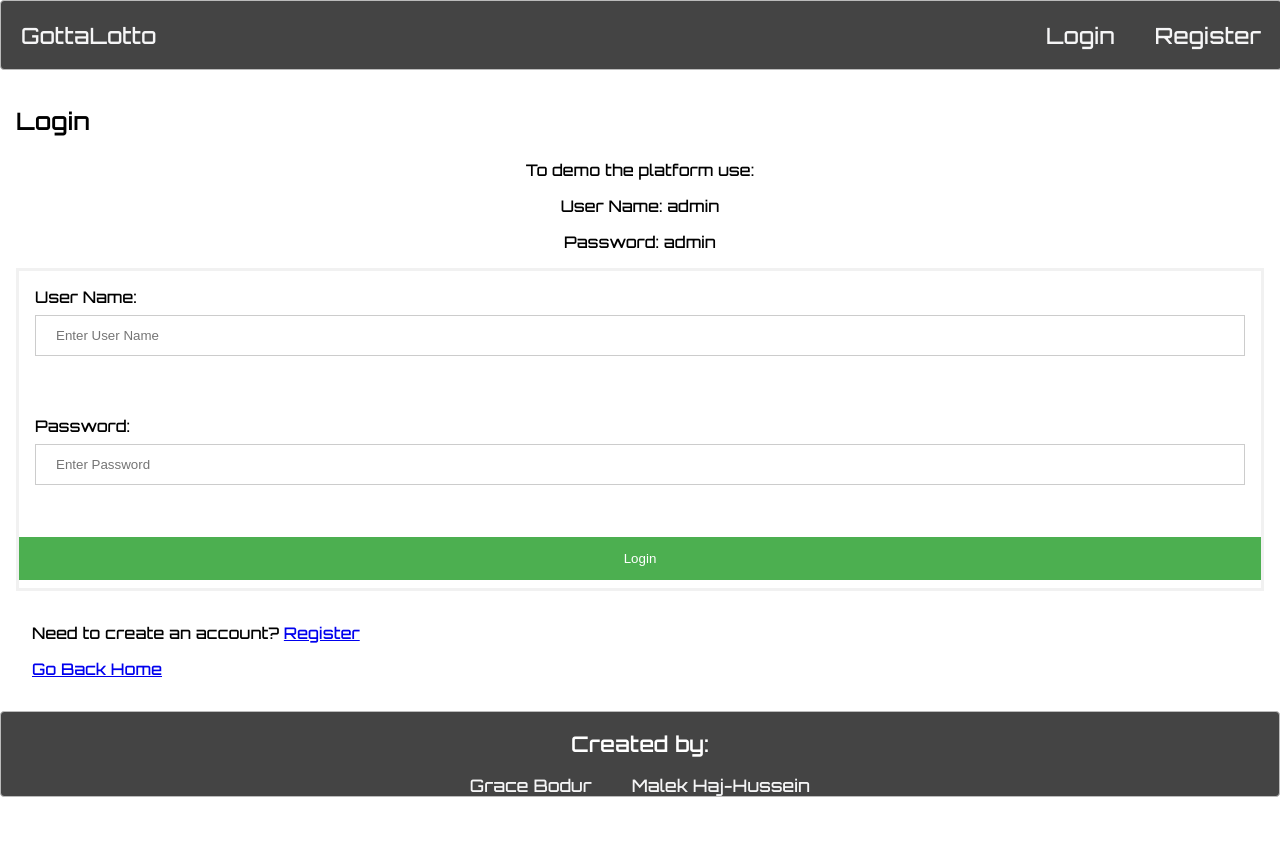
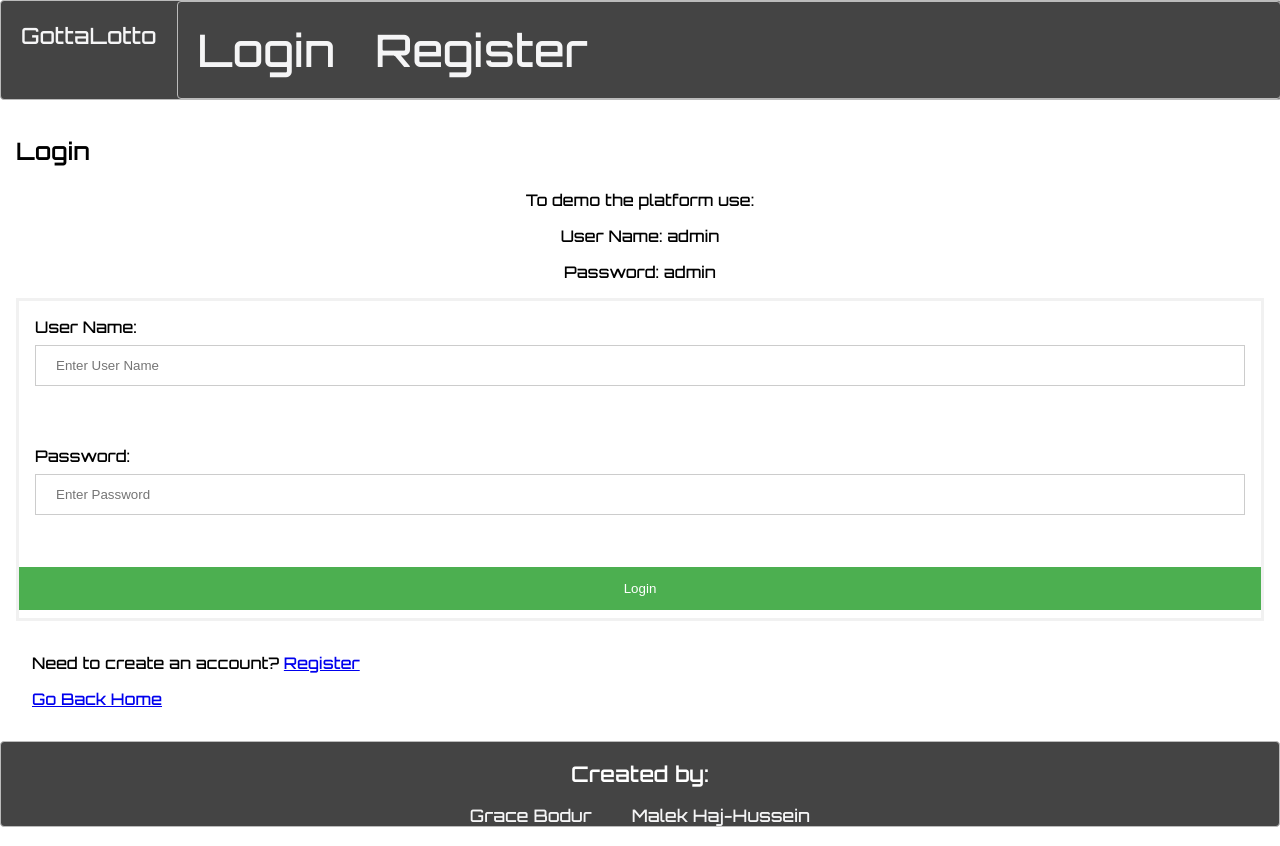
Before and after one commit to gracebodur/gottalotto-client, a React (Create React App) app: page /login in a window 1280 px wide. Before the commit the page ends 816 px from the top, so only its background shows below. Built offline with nearby package versions, Linux system fonts and the light colour scheme.

Commit message:
Added conditional rendering hasAuthToken() for nav and homepage
Co-authored-by: GraceBodur <mgracebodur@gmail.com>

```diff
--- a/src/App.js
+++ b/src/App.js
@@ -15,9 +15,9 @@ class App extends Component {
   render() {
     return (
       <div>
-        <header>
+        {/* <header>
           <Nav />
-        </header>
+        </header> */}
         <Switch>
           <Route exact path='/' component={HomePage} />
           <Route path='/login' component={LoginPage} />
--- a/src/components/Nav/Nav.js
+++ b/src/components/Nav/Nav.js
@@ -1,17 +1,43 @@
-import React from 'react'
+import React, { Component } from 'react'
 import { Link } from 'react-router-dom'
 import './Nav.css'
+import TokenService from '../../services/token-service'
 
-function Nav() {
-    return (
-        <div>
-            <nav className='zone sticky main-nav'>
-                <Link className='right link' to='/'>GottaLotto</Link>
+
+class Nav extends Component {
+    handleLogoutClick = () => {
+        TokenService.clearAuthToken();
+    };
+
+    renderLogout() {
+        return (
+            <div>
+                <Link className="link" onClick={this.handleLogoutClick} to="/">
+                    Logout
+                </Link>
+            </div>
+        );
+    }
+    renderLogin() {
+        return (
+            <div className='zone sticky main-nav'>
                 <Link className='link' to='/login'>Login</Link>
                 <Link className='link' to='/register'>Register</Link>
-            </nav>
-        </div>
-    )
+            </div>
+        );
+    }
+    render() {
+        return (
+            <div>
+                <nav className='zone sticky main-nav'>
+                    <Link className='right link' to='/'>GottaLotto</Link>
+                    {TokenService.hasAuthToken()
+                        ? this.renderLogout()
+                        : this.renderLogin()}
+                </nav>
+            </div >
+        )
+    }
 }
 
 export default Nav
--- a/src/routes/GuessListPage/GuessListPage.js
+++ b/src/routes/GuessListPage/GuessListPage.js
@@ -1,10 +1,14 @@
 import React, { Component } from 'react'
 import GuessList from '../../components/GuessList/GuessList';
+import Nav from '../../components/Nav/Nav';
 
 class GuessListPage extends Component {
 	render() {
 		return (
 			<div>
+				<header>
+					<Nav />
+				</header>
 				<GuessList />
 			</div>
 		)
--- a/src/routes/HomePage/HomePage.js
+++ b/src/routes/HomePage/HomePage.js
@@ -1,6 +1,9 @@
 import React, { Component } from 'react'
 import { Link } from 'react-router-dom'
 import Welcome from '../../components/Welcome/Welcome';
+import WinnersList from '../../components/WinnersList/WinnersList'
+import Nav from '../../components/Nav/Nav';
+import TokenService from '../../services/token-service'
 
 class HomePage extends Component {
 	// static contextType = WinnersListContext
@@ -12,16 +15,23 @@ class HomePage extends Component {
 	render() {
 		return (
 			<div>
+				<header>
+					<Nav />
+				</header>
 				<main>
 					{/* !isLoggedIn ?  Welcome : "" */}
 					{/* Most recent drawing and winner and winner's message */}
 					{/* isLoggedIn ? WinnersList : ""  */}
 					{/* Ready to submit your guess? Link to /guess */}
-					<Welcome />
+
+					{TokenService.hasAuthToken()
+						? <WinnersList />
+						: <Welcome />}
 					<h3>Ready to submit your own guess?</h3>
 					<Link to='/guess'>Guess!</Link>
+
 				</main>
-			</div>
+			</div >
 		)
 	}
 }
--- a/src/routes/LoginPage/LoginPage.js
+++ b/src/routes/LoginPage/LoginPage.js
@@ -2,6 +2,8 @@ import React, { Component } from 'react'
 import { Redirect } from 'react-router-dom'
 import LoginForm from '../../components/LoginForm/LoginForm'
 import TokenService from '../../services/token-service'
+import Nav from '../../components/Nav/Nav';
+
 
 class LoginPage extends Component {
     static defaultProps = {
@@ -31,6 +33,9 @@ class LoginPage extends Component {
 
         return (
             <section className='LoginPage'>
+                <header>
+                    <Nav />
+                </header>
                 {this.state.loggedIn ? <Redirect to='/' /> : <LoginForm
                     onLoginSuccess={this.setLoggedIn} />}
             </section>
--- a/src/routes/RegisterPage/RegisterPage.js
+++ b/src/routes/RegisterPage/RegisterPage.js
@@ -1,5 +1,6 @@
 import React, { Component } from 'react'
 import RegistrationForm from '../../components/RegistrationForm/RegistrationForm'
+import Nav from '../../components/Nav/Nav';
 
 class RegisterPage extends Component {
 	static defaultProps = {
@@ -16,6 +17,9 @@ class RegisterPage extends Component {
 	render() {
 		return (
 			<section className='RegistrationPage'>
+				<header>
+					<Nav />
+				</header>
 				<RegistrationForm
 					onRegistrationSuccess={this.handleRegistrationSuccess} />
 			</section>
--- a/src/routes/SubmitGuessPage/SubmitGuessPage.js
+++ b/src/routes/SubmitGuessPage/SubmitGuessPage.js
@@ -1,10 +1,14 @@
 import React, { Component } from 'react'
 import SubmitGuessForm from '../../components/SubmitGuessForm/SubmitGuessForm';
+import Nav from '../../components/Nav/Nav';
 
 class SubmitGuessPage extends Component {
 	render() {
 		return (
 			<div>
+				<header>
+					<Nav />
+				</header>
 				<SubmitGuessForm />
 			</div>
 		)
```
